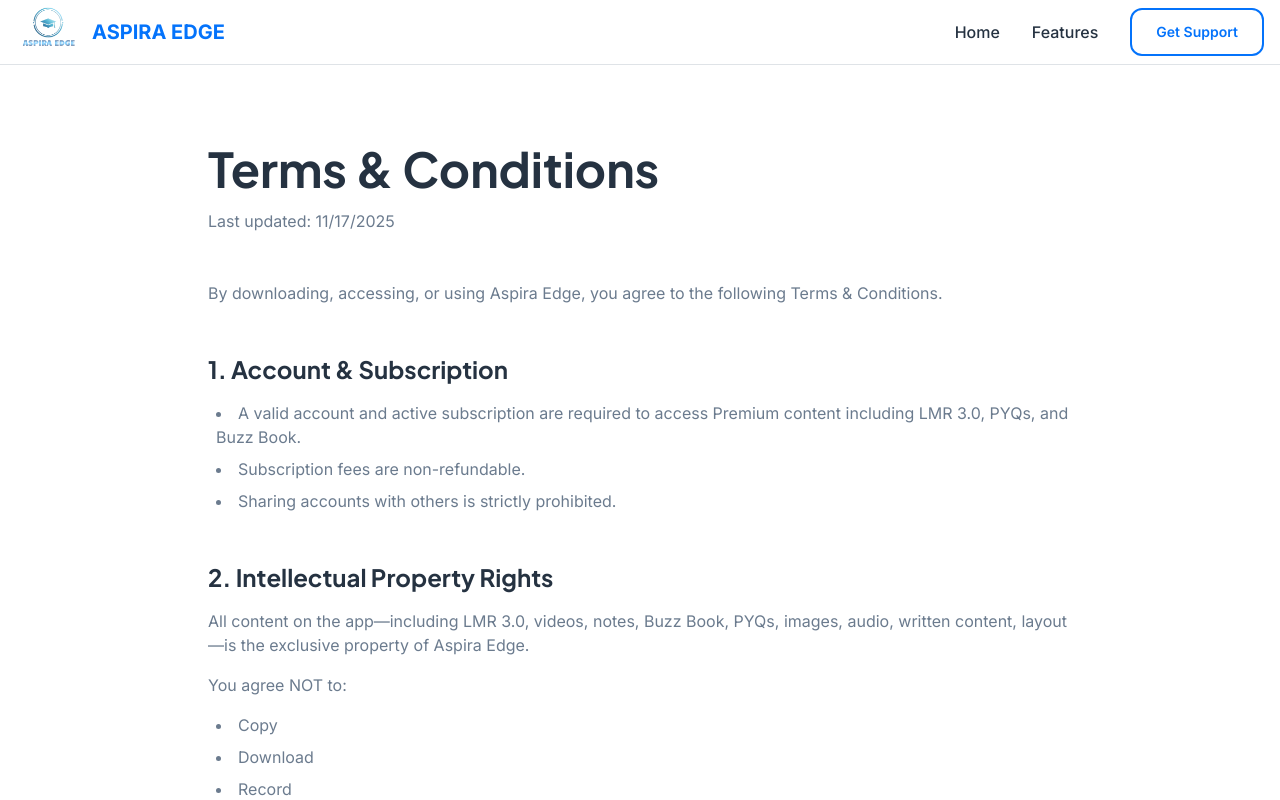
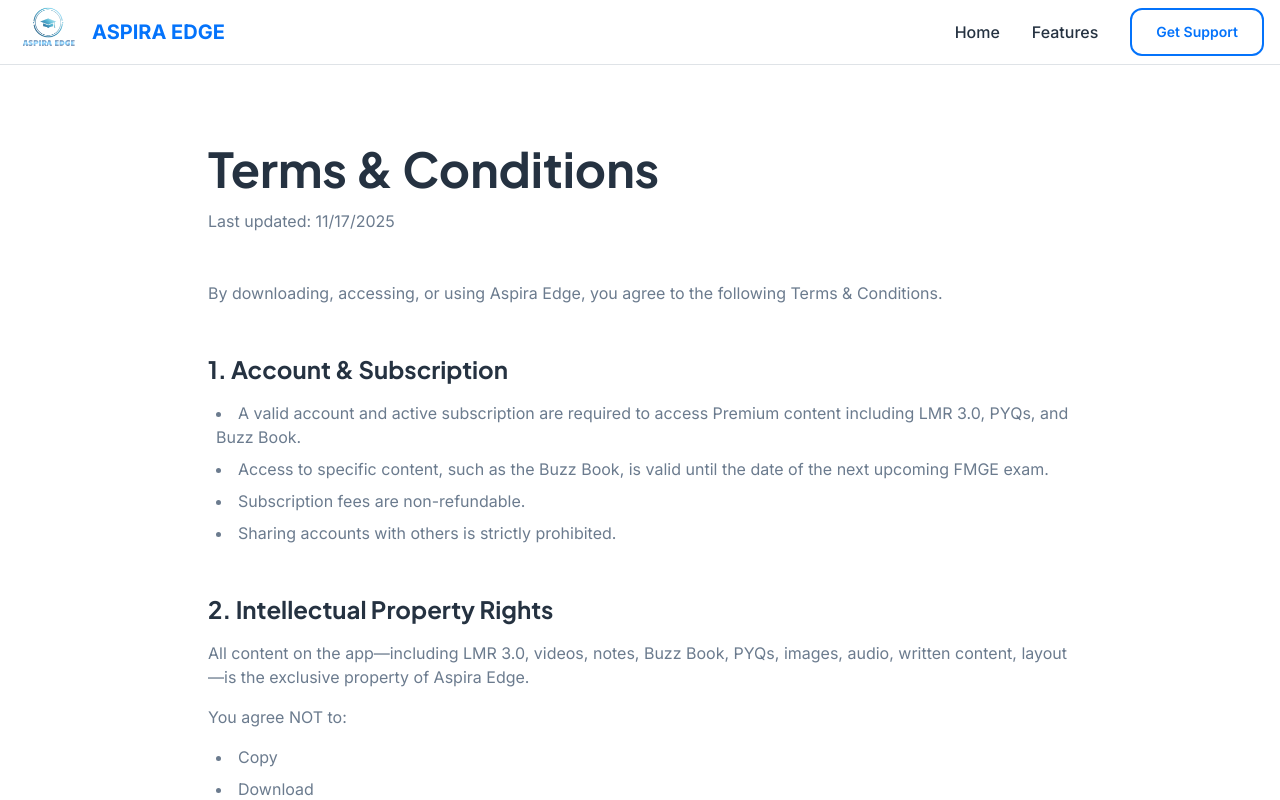
Before and after one commit to keyus-gandhi/FMGE_Website, a React (Vite) app: page /terms in a window 1280 px wide. Shown: the top 800 px of the page. Built offline with nearby package versions, Linux system fonts and the light colour scheme.

Commit message:
updates final

```diff
--- a/pages/Terms.tsx
+++ b/pages/Terms.tsx
@@ -34,6 +34,12 @@
                 A valid account and active subscription are required to access
                 Premium content including LMR 3.0, PYQs, and Buzz Book.
               </li>
+              {/* --- ADDED THIS CONDITION --- */}
+              <li>
+                Access to specific content, such as the Buzz Book, is valid until
+                the date of the next upcoming FMGE exam.
+              </li>
+              {/* ---------------------------- */}
               <li>Subscription fees are non-refundable.</li>
               <li>Sharing accounts with others is strictly prohibited.</li>
             </ul>
```
